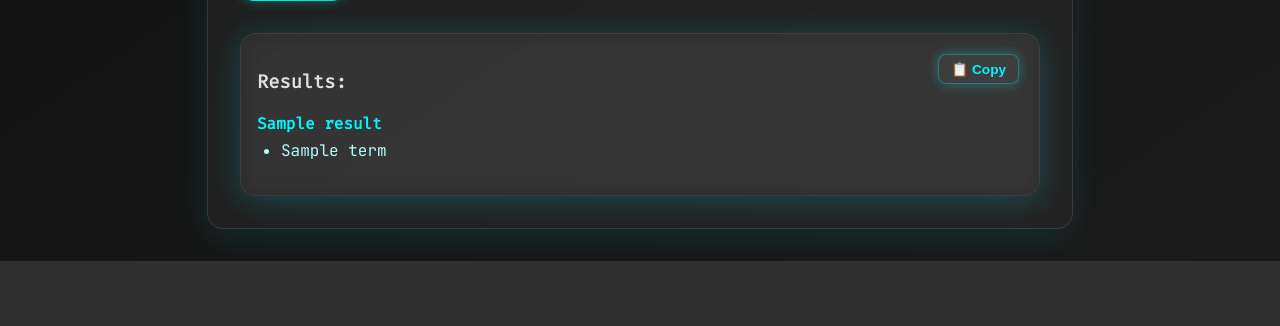
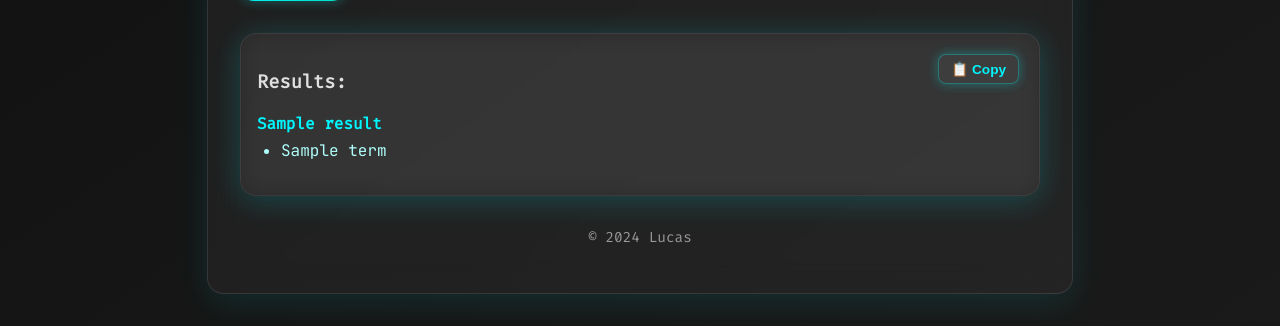
Before and after one commit to monyratha/baidu-keyword-tool-flask, a Flask app: template templates/index.html in a window 1280 px wide. Shown: the part 692-1018 px from the top of the page. Before the commit the page ends 953 px from the top, so only its background shows below. Run offline with Flask 3, Linux system fonts and the light colour scheme; the template is opened without the code that fills it: most values are stand-ins (such as "Sample title", 1, 10 or a date in 2020).

Commit message:
Add page footer

```diff
--- a/static/style.css
+++ b/static/style.css
@@ -239,3 +239,10 @@ ul li {
     display: block;
     animation: fadeInUp 0.4s ease;
 }
+
+.page-footer {
+    text-align: center;
+    margin-top: 2rem;
+    font-size: 0.9rem;
+    color: #999;
+}
--- a/templates/index.html
+++ b/templates/index.html
@@ -58,6 +58,9 @@
         {% endfor %}
     </div>
     {% endif %}
+    <footer class="page-footer">
+        <p>&copy; 2024 Lucas</p>
+    </footer>
 </div>
 
 <div id="toast" class="copy-toast">✅ Results copied to clipboard!</div>
```
Also changed, not shown: tests/test_app.py (+1 -0 lines).
